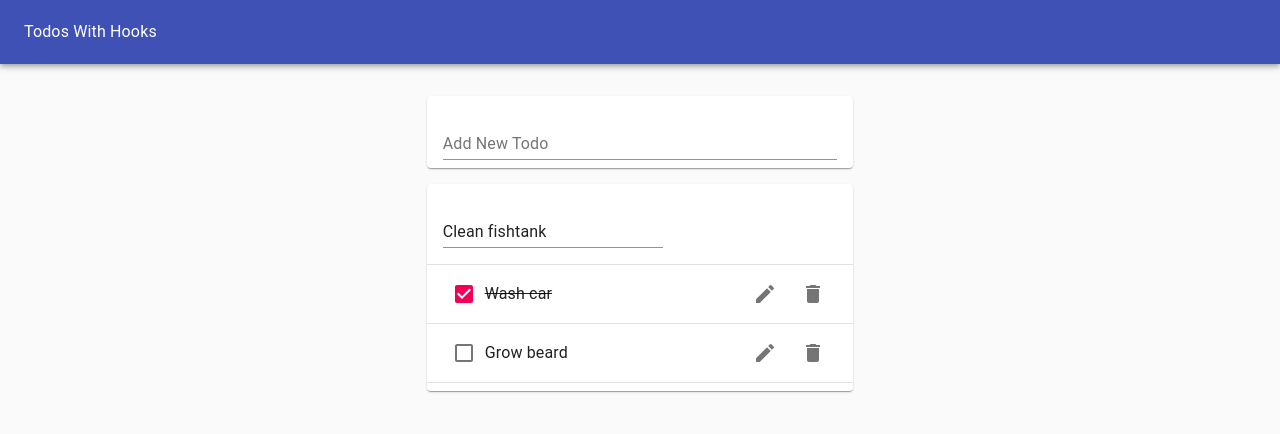
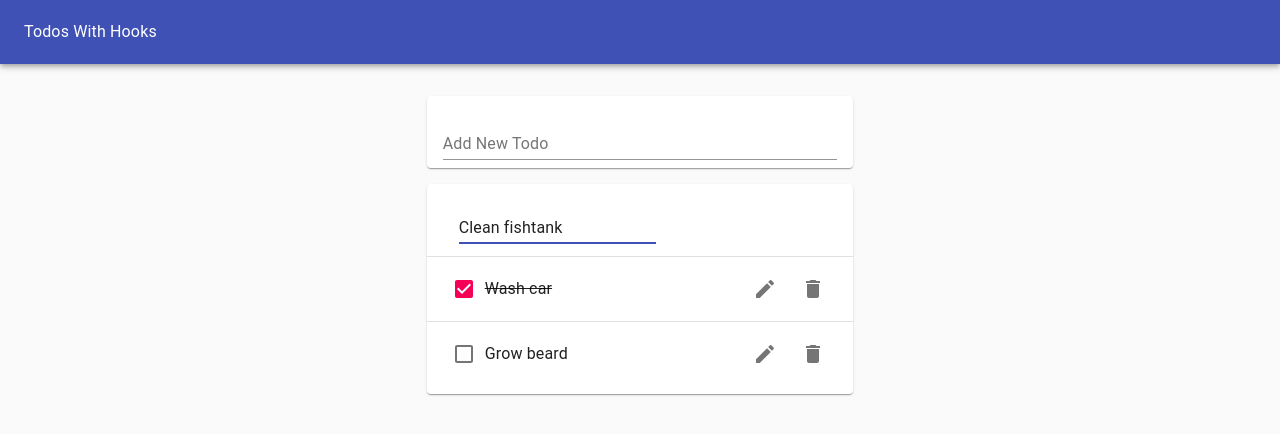
Before and after one commit to bpoole5591/todos-hooks, a React (Create React App) app: page / in a window 1280 px wide. Both pictures are taken after a click on the button 765 px from the left and 221 px from the top of the page. Shown: the top 434 px of the page. Built offline with nearby package versions, Linux system fonts and the light colour scheme.

Commit message:
Added a few style tweaks

```diff
--- a/public/index.html
+++ b/public/index.html
@@ -1,5 +1,6 @@
 <!DOCTYPE html>
 <html lang="en">
+
 <head>
   <meta charset="utf-8" />
   <link rel="shortcut icon" href="%PUBLIC_URL%/favicon.ico" />
@@ -19,8 +20,9 @@
       work correctly both with client-side routing and a non-root public URL.
       Learn how to configure a non-root public URL by running `npm run build`.
     -->
-    <title>React App</title>
+  <title>Todos w/ Hooks!</title>
 </head>
+
 <body>
   <noscript>You need to enable JavaScript to run this app.</noscript>
   <div id="root"></div>
@@ -35,4 +37,5 @@
       To create a production bundle, use `npm run build` or `yarn build`.
     -->
 </body>
+
 </html>
--- a/src/EditTodoForm.js
+++ b/src/EditTodoForm.js
@@ -12,12 +12,14 @@ const EditTodoForm = ({ id, editTodo, task, toggleEditForm }) => {
         reset();
         toggleEditForm();
       }}
+      style={{ marginLeft: '1rem', width: '50%' }}
     >
       <TextField
         margin="normal"
         value={value}
         onChange={handleChange}
         fullWidth
+        autoFocus
       />
     </form>
   );
--- a/src/Todo.js
+++ b/src/Todo.js
@@ -12,7 +12,7 @@ import ListItemSecondaryAction from '@material-ui/core/ListItemSecondaryAction';
 const Todo = ({ id, task, completed, removeTodo, toggleTodo, editTodo }) => {
   const [isEditing, toggle] = useToggleState();
   return (
-    <ListItem>
+    <ListItem style={{ height: '64px' }}>
       {isEditing ? (
         <EditTodoForm
           editTodo={editTodo}
--- a/src/TodoList.js
+++ b/src/TodoList.js
@@ -8,7 +8,7 @@ const TodoList = ({ todos, removeTodo, toggleTodo, editTodo }) => {
   return (
     <Paper>
       <List>
-        {todos.map(todo => (
+        {todos.map((todo, i) => (
           <>
             <Todo
               id={todo.id}
@@ -19,7 +19,7 @@ const TodoList = ({ todos, removeTodo, toggleTodo, editTodo }) => {
               toggleTodo={toggleTodo}
               editTodo={editTodo}
             />
-            <Divider />
+            {i < todos.length - 1 && <Divider />}
           </>
         ))}
       </List>
```
Lines whose indentation alone changed are shown as unchanged.
